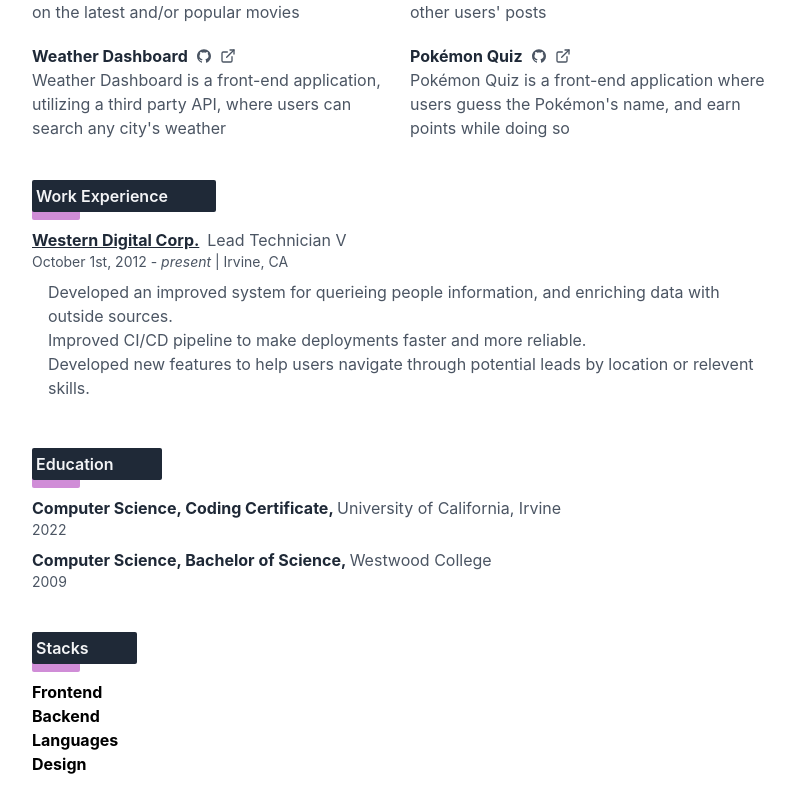
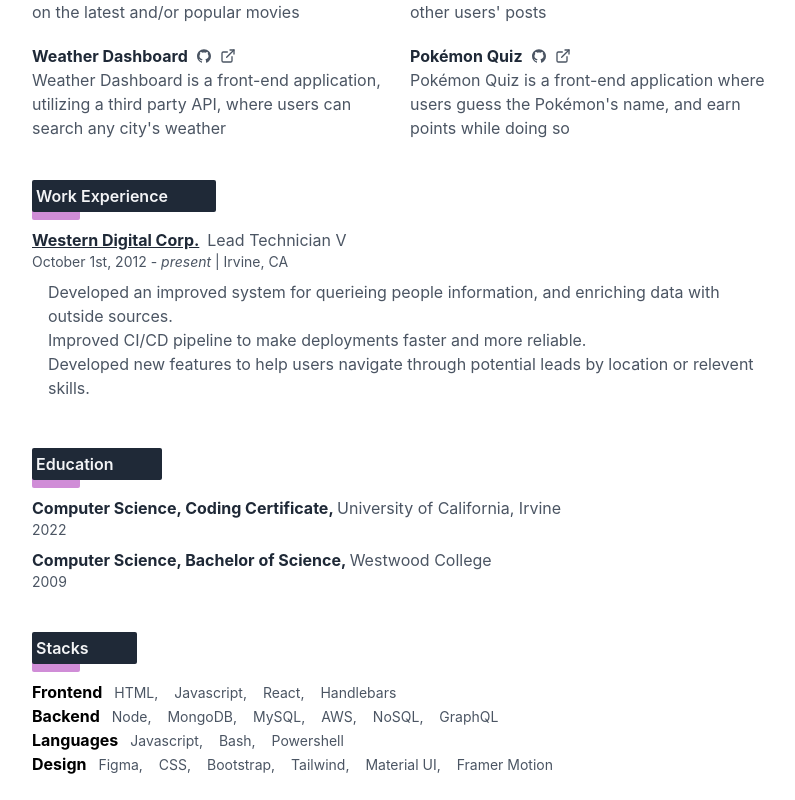
Before and after one commit to brianalegre/Resume, a React (Create React App) app: page / in a window 1280 px wide. Shown: the part 508-1308 px from the top of the page, without its empty margins (424-1219 px from the left). Built offline with nearby package versions, Linux system fonts and the light colour scheme.

Commit message:
Mapped keyword for stacks, updated tab title

```diff
--- a/public/index.html
+++ b/public/index.html
@@ -1,14 +1,12 @@
 <!DOCTYPE html>
 <html lang="en">
+
 <head>
   <meta charset="utf-8" />
   <link rel="icon" href="%PUBLIC_URL%/favicon.ico" />
   <meta name="viewport" content="width=device-width, initial-scale=1" />
   <meta name="theme-color" content="#000000" />
-    <meta
-      name="description"
-      content="Web site created using create-react-app"
-    />
+  <meta name="description" content="Web site created using create-react-app" />
   <link rel="apple-touch-icon" href="%PUBLIC_URL%/logo192.png" />
   <!--
       manifest.json provides metadata used when your web app is installed on a
@@ -24,8 +22,9 @@
       work correctly both with client-side routing and a non-root public URL.
       Learn how to configure a non-root public URL by running `npm run build`.
     -->
-    <title>React App</title>
+  <title>Resume - Brian Alegre</title>
 </head>
+
 <body>
   <noscript>You need to enable JavaScript to run this app.</noscript>
   <div id="root"></div>
@@ -40,4 +39,5 @@
       To create a production bundle, use `npm run build` or `yarn build`.
     -->
 </body>
+
 </html>
--- a/src/components/Stacks.js
+++ b/src/components/Stacks.js
@@ -9,15 +9,26 @@
     const { stacks } = resumeData.resumeData[3]
     console.log(stacks)
 
-    // Destructure keywords from each name
-
-
     // Map through skills
     const stacksList = stacks.map((stack, index) => {
         return (
             <ul key={stack + index}>
                 <li className="space-x-3">
                     <span className="font-bold">{stack.name}</span>
+                    {/* Map each keyword from each stack name */}
+                    {stack.keywords.map((keyword, index, arr) => {
+                        if (index === arr.length - 1) {
+                            // Last keyword
+                            return (
+                                <span key={keyword + index} className="text-sm text-gray-600">{keyword}</span>
+                            )
+                        } else {
+                            // Not last keyword
+                            return (
+                                <span key={keyword + index} className="text-sm text-gray-600">{keyword}, </span>
+                            )
+                        }
+                    })}
                 </li>
             </ul>
         )
```
Lines whose indentation alone changed are shown as unchanged.
